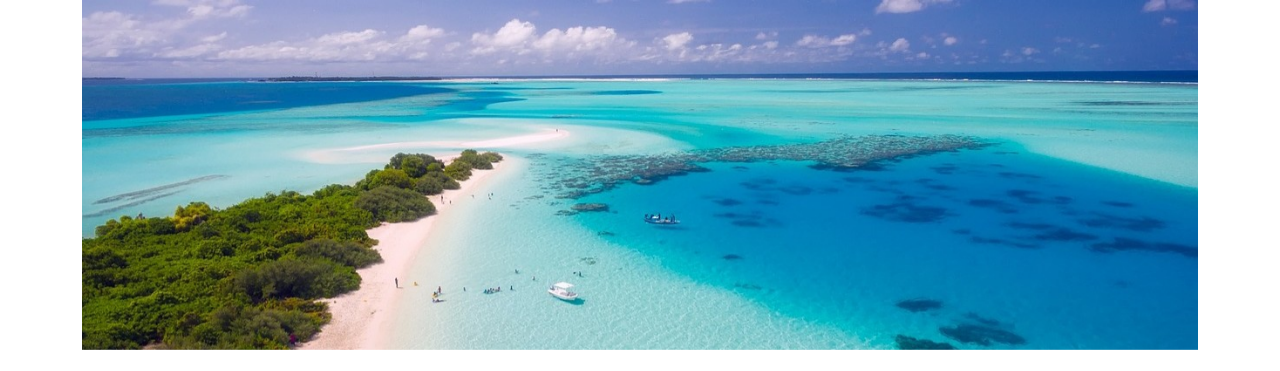
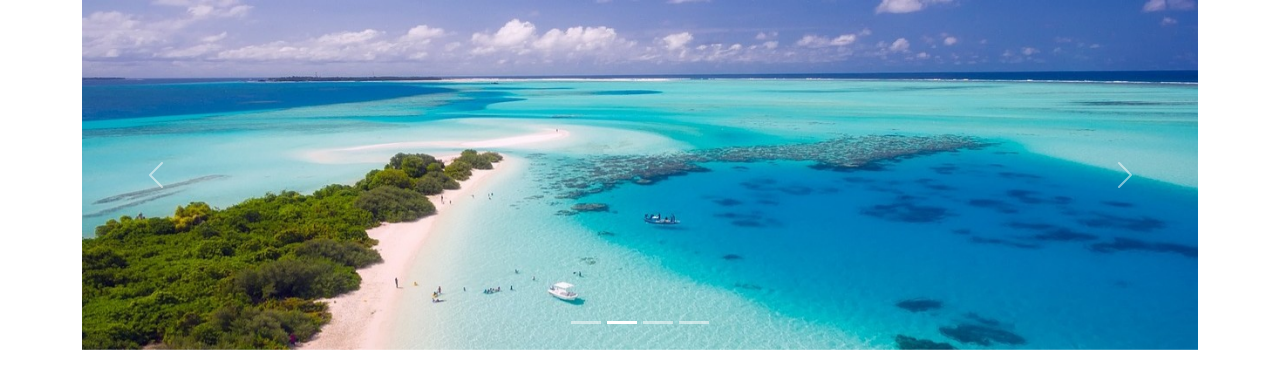
Before and after one commit to Marcosviana91/EBAC-M13-Bootstrap, a plain HTML site: page index.html in a window 1280 px wide. Shown: the top 371 px of the page. Drawn offline with Linux system fonts and the light colour scheme.

Commit message:
+carousel indicators

```diff
--- a/index.html
+++ b/index.html
@@ -10,6 +10,7 @@
         .carousel-item img {
             width: 100%;
         }
+
         .card-body img {
             width: 100%;
         }
@@ -18,8 +19,6 @@
 
 <body>
     <header>
-
-    </header>
         <div class="container carousel slide carousel-fade" id="carousel-estacoes" data-bs-ride="carousel">
             <div class="carousel-inner">
                 <div class="carousel-item active" data-bs-interval="3000">
@@ -35,7 +34,20 @@
                     <img src="images/winter-landscape-2995987_1280.jpg" alt="Inverno riacho">
                 </div>
             </div>
+            <button type="button" class="carousel-control-prev" data-bs-target="#carousel-estacoes" data-bs-slide="prev">
+                <span class="carousel-control-prev-icon"></span>
+            </button>
+            <button type="button" class="carousel-control-next" data-bs-target="#carousel-estacoes" data-bs-slide="next">
+                <span class="carousel-control-next-icon"></span>
+            </button>
+            <div class="carousel-indicators">
+                <button type="button" data-bs-target="#carousel-estacoes" data-bs-slide-to="0" class="active"></button>
+                <button type="button" data-bs-target="#carousel-estacoes" data-bs-slide-to="1"></button>
+                <button type="button" data-bs-target="#carousel-estacoes" data-bs-slide-to="2"></button>
+                <button type="button" data-bs-target="#carousel-estacoes" data-bs-slide-to="3"></button>
             </div>
+        </div>
+    </header>
     <main class="container">
         <div class="row">
             <div class="col-lg-4 col-md-6">
```
Lines whose indentation alone changed are shown as unchanged.
